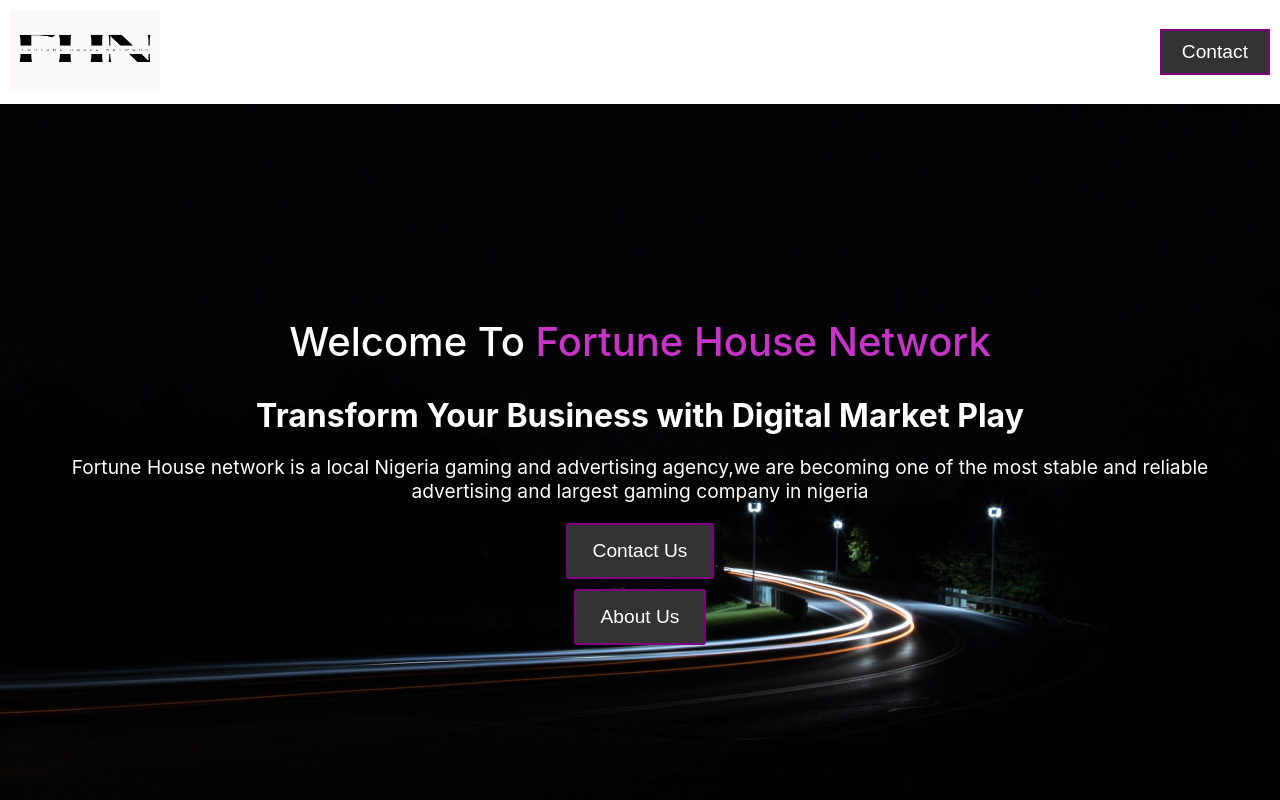
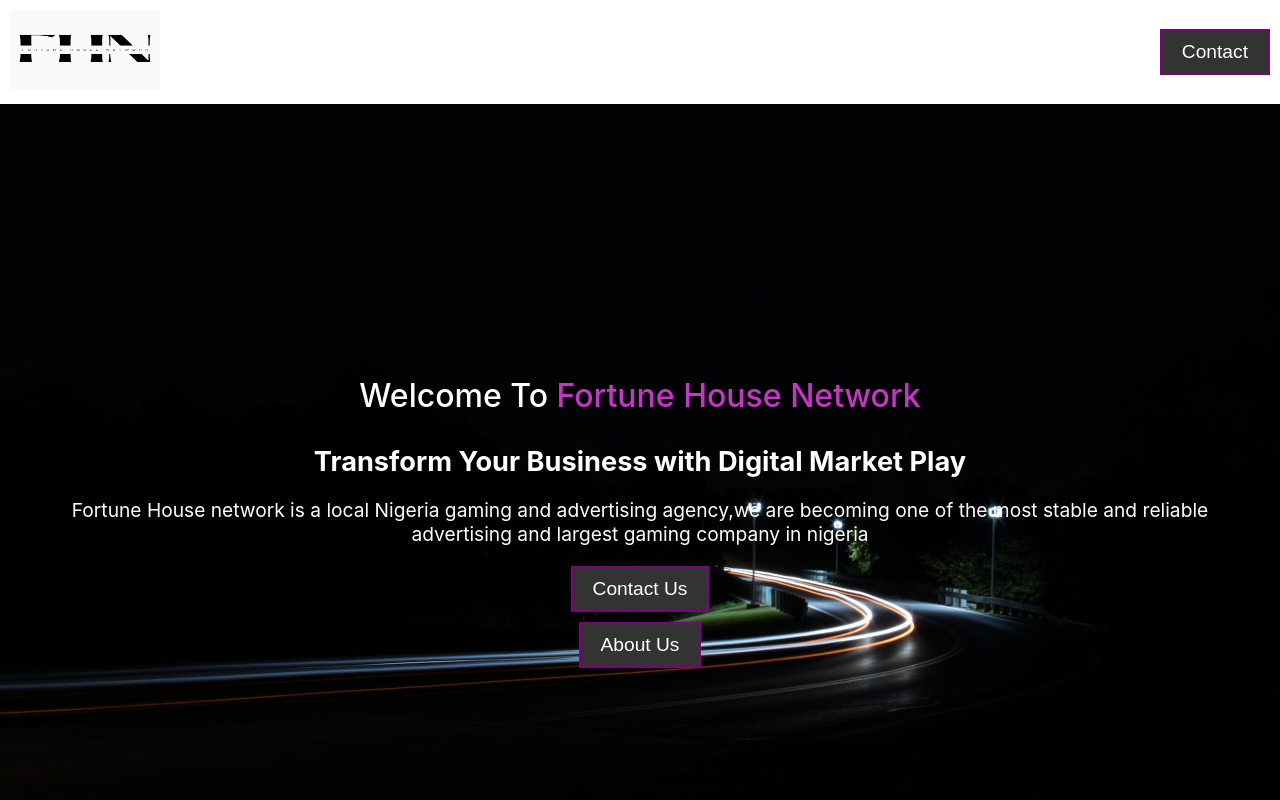
Before and after one commit to okpere/fortunehouse, a React (Create React App) app: page / in a window 1280 px wide. Shown: the top 800 px of the page. Built offline with nearby package versions, Linux system fonts and the light colour scheme.

Commit message:
finally done with the css

```diff
--- a/src/App.css
+++ b/src/App.css
@@ -44,17 +44,6 @@
   gap: 40px;
 }
 
-.hero button {
-  font-size: 1.2rem;
-  font-weight: 400;
-  padding: 15px 25px;
-  border: 2px solid purple;
-  border-radius: 3px;
-  cursor: pointer;
-  transition: all 0.3s;
-  color: white;
-  background-color: rgb(51, 51, 51);
-}
 
 /* components/intro.css */
 /* components/Partner.css */
@@ -145,8 +134,8 @@
   }
   /* components/Hero.css */
   .hero {
-    height: 90vh;
-    padding: 0 20px;
+    height: 100vh;
+    padding: 5px 20px;
     text-align: center;
     display: flex;
     flex-direction: column;
@@ -154,12 +143,12 @@
   }
 
   .hero h1 {
-    font-size: 2.5rem;
+    font-size: 2rem;
     margin-bottom: 10px;
   }
 
   .hero h2 {
-    font-size: 2rem;
+    font-size: 1.7rem;
     margin-bottom: 20px;
   }
 
@@ -167,7 +156,13 @@
     font-size: 1.2rem;
     margin-bottom: 20px;
   }
-
+  .hero button {
+    font-size: 1.2rem;
+    padding: 10px 20px;
+    border: 2px solid purple;
+    background-color: rgb(51, 51, 51);
+    color: white;
+  }
   .hero-button {
     display: flex;
     flex-direction: column;
@@ -338,6 +333,17 @@
     box-shadow: 0 5px 15px rgba(239, 0, 252, 0.589);
     transition: all 0.3s;
   }
+  .hero button {
+    font-size: 1.2rem;
+    font-weight: 400;
+    padding: 15px 25px;
+    border: 2px solid purple;
+    border-radius: 3px;
+    cursor: pointer;
+    transition: all 0.3s;
+    color: white;
+    background-color: rgb(51, 51, 51);
+  }
   .intro {
     height: 80vh;
     display: flex;
```
